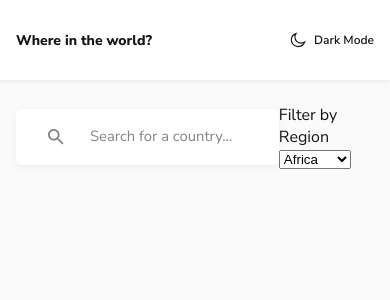
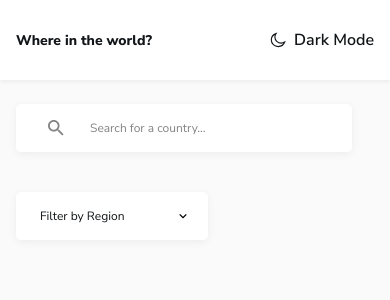
Before and after one commit to LTOssian/client-country-api, a React (Create React App) app: page / in a window 390 px wide. Shown: the top 300 px of the page. Built offline with nearby package versions, Linux system fonts and the light colour scheme.

Commit message:
fix: rework select options & button span styling"

```diff
--- a/src/components/DarkModeButton/DarkModeButton.css
+++ b/src/components/DarkModeButton/DarkModeButton.css
@@ -5,7 +5,7 @@
     cursor: pointer;
 }
 
-span {
+.darkModeSpan {
     margin-left: .5rem;
     font-size: 16px;
     font-weight: 600;
--- a/src/components/DarkModeButton/DarkModeButton.tsx
+++ b/src/components/DarkModeButton/DarkModeButton.tsx
@@ -8,7 +8,7 @@ const DarkModeButton = ({onClick, currentTheme} : ThemeProps) => {
     return (
         <div className="DarkModeButton" onClick={(e) => onClick(currentTheme ? '' : 'dark')}>
             <img src={currentTheme ? darkMoon : lightMoon} alt="Moon picto" />
-            <span>Dark Mode</span>
+            <span className="darkModeSpan">Dark Mode</span>
         </div>
     )
 }
--- a/src/components/Search/Search.css
+++ b/src/components/Search/Search.css
@@ -3,12 +3,21 @@
     --input-height: 3.5rem;
     --input-text: .925rem;
 }
+@media screen and (max-width: 930px) {
+    :root {
+        --input-width: 21rem;
+        --input-height: 3rem;
+        --input-text: .75rem;
+    }
+}
 
 .Search {
     display: flex;
     justify-content: space-between;
-    align-items: center;
+    align-items: flex-start;
 }
+
+
 
 .inputSearch {
     display: flex;
@@ -20,6 +29,7 @@
     box-shadow: 0px 2px 9px rgba(0, 0, 0, 0.0532439);
     width: var(--input-width);
     height: var(--input-height);
+    cursor: pointer;
 }
 
 input[type="search"] {
@@ -36,3 +46,69 @@ input[type="search"]::placeholder {
     font-size: var(--input-text);
     color: var(--text-secondary);
 }
+
+.filterSelect {
+    display: flex;
+    flex-flow: column;
+    gap: .25rem;
+}
+.filterSelect > * {
+    width: 12rem;
+    background-color: var(--header-card-background);
+    box-shadow: 0px 2px 9px rgba(0, 0, 0, 0.0532439);
+    border-radius: 5px;
+    font-size: var(--input-text);
+    color: var(--text-primary);
+}
+
+.selectedValue {
+    display: flex;
+    justify-content: space-between;
+    align-items: center;
+    height: var(--input-height);
+    cursor: pointer;
+    padding: 0 20px 0 24px;
+}
+
+.options {
+    display: flex;
+    flex-flow: column;
+    position: absolute;
+    top: calc(.25rem + var(--input-height));
+}
+
+.option {
+    width: 100%;
+    padding: .5rem 1.5rem;
+    cursor: pointer;
+}
+
+.option:first-of-type {
+    padding-top: 1rem;
+}
+
+.option:last-of-type {
+    padding-bottom: 1rem;
+}
+
+.option:hover {
+    background-color: var(--main-background);
+}
+
+select {
+    display: none;
+
+}
+
+@media screen and (max-width: 930px){
+    .Search {
+        flex-flow: column;
+        align-items: flex-start;
+        gap: 2.5rem;
+    }
+
+    .selectedValue img {
+        width: 10px;
+    }
+
+}
--- a/src/components/Search/Search.tsx
+++ b/src/components/Search/Search.tsx
@@ -1,7 +1,9 @@
-import React from 'react';
-import lightSearch from '../../assets/lightSearch.svg'
-import darkSearch from '../../assets/darkSearch.svg'
-import './Search.css'
+import React, { useState } from 'react';
+import lightSearch from '../../assets/lightSearch.svg';
+import darkSearch from '../../assets/darkSearch.svg';
+import lightExpand from '../../assets/lightExpand.svg';
+import darkExpand from '../../assets/darkExpand.svg';
+import './Search.css';
 
 interface SearchProps {
     currentTheme: string;
@@ -13,24 +15,50 @@ interface SearchProps {
 }
 
 const Search = ({currentTheme, placeHolder, searchValue, searchOnChange, filterValue, filterOnChange}: SearchProps) => {
-
+    const [showOptions, setShowOptions] = useState(false);
     return (
         <div className="Search">
             <label htmlFor="search" className="inputSearch">
                 <img src={!currentTheme ? lightSearch : darkSearch} alt="Search Icon" />
-                <input onChange={(e) => {searchOnChange(e.target.value)}} value={searchValue} type="search" name="search" id="search" placeholder={placeHolder}/>
+                <input
+                    onChange={(e) => {searchOnChange(e.target.value)}}
+                    value={searchValue}
+                    type="search"
+                    name="search"
+                    id="search"
+                    placeholder={placeHolder}
+                />
             </label>
 
-            <div className="filterSearch">
-                <label htmlFor="regionFilter">Filter by Region</label>
+            <div className="filterSelect">
+                <div className="selectedValue" onClick={(e) => setShowOptions(showOptions ? false : true)}>
+                    <span>{filterValue ? filterValue : "Filter by Region"}</span>
                     <select name="regionFilter" id="regionFilter">
+                        <option value="">Filter By Region</option>
                         <option value="africa">Africa</option>
                         <option value="america">America</option>
                         <option value="asia">Asia</option>
                         <option value="europe">Europe</option>
                         <option value="oceania">Oceania</option>
                     </select>
+                    <img src={!currentTheme ? lightExpand : darkExpand} alt="Expand Icon" />
                 </div>
+
+            {showOptions ?
+                <div className="options">
+                    <span className="option">Afrique</span>
+                    <span className="option">Europe</span>
+                    <span className="option">Option 2</span>
+                    <span className="option">Option 2</span>
+
+                </div>
+                : null
+                }
+            </div>
+
+
+
+            {/*  */}
         </div>
     )
 }
```
Also changed, not shown: src/assets/darkExpand.svg (added), src/assets/lightExpand.svg (added). Lines whose indentation alone changed are shown as unchanged.
